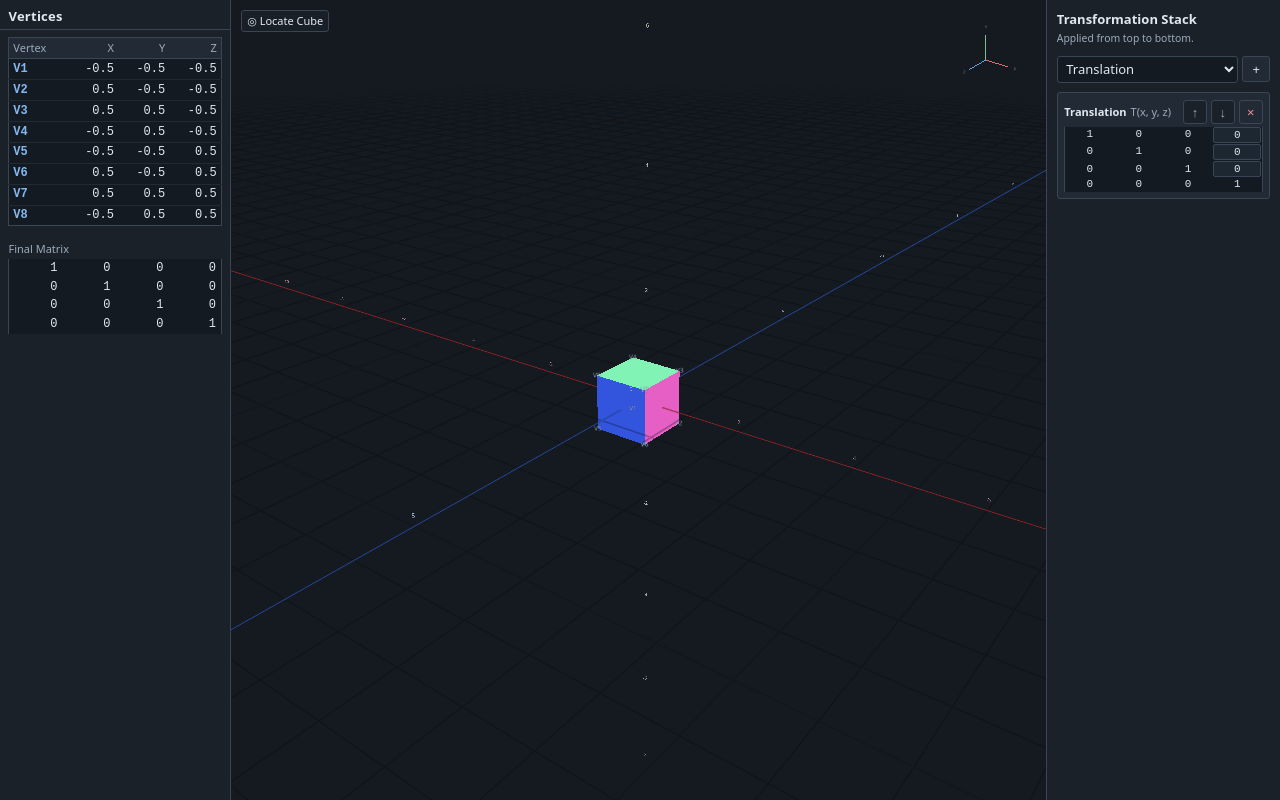
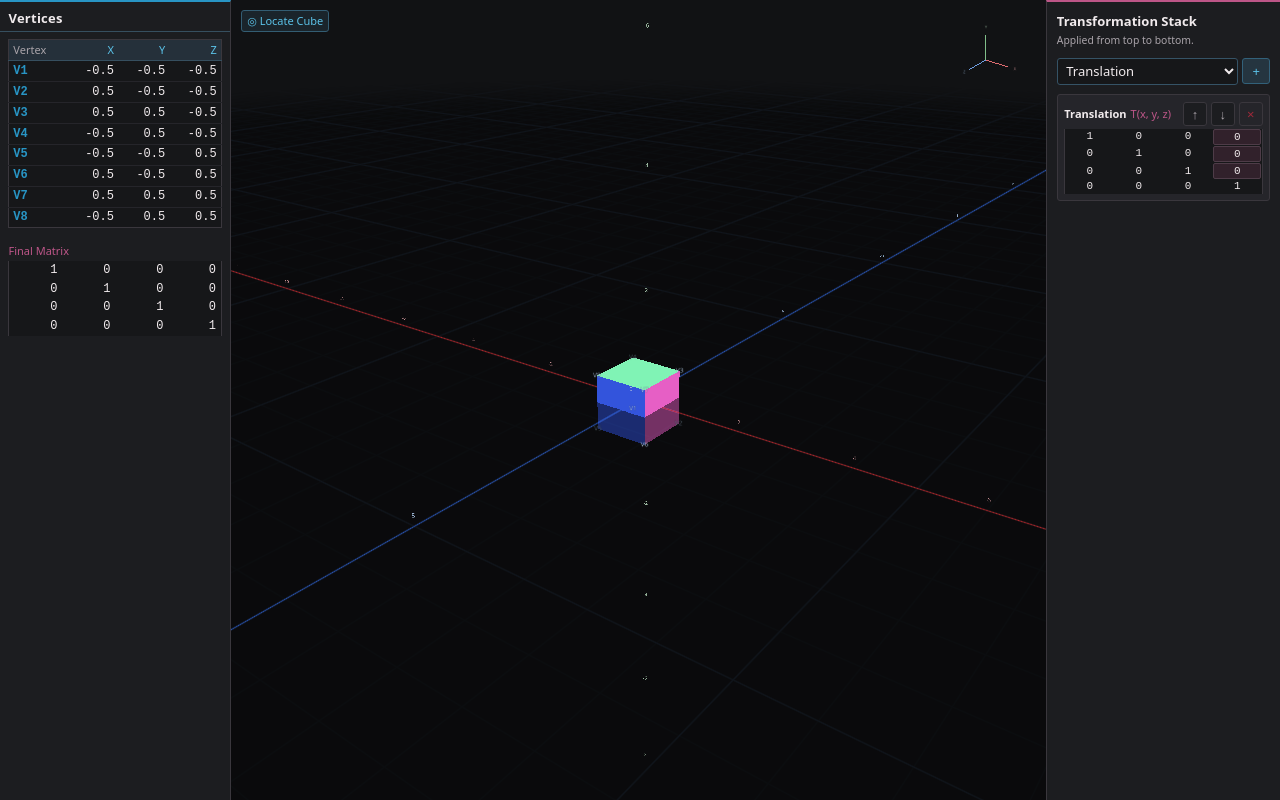
Before and after one commit to auanK/haruka, a Vue app: page / in a window 1280 px wide. Both pictures are taken after a click on the button "Add Transform". Built offline with nearby package versions, Linux system fonts and the light colour scheme.

Commit message:
feat(ui): give Haruka her signature colors

```diff
--- a/src/App.vue
+++ b/src/App.vue
@@ -78,16 +78,25 @@ onBeforeUnmount(() => {
 <style>
 :root {
   color-scheme: dark;
-  --color-background: #151a20;
-  --color-panel: #1b2129;
-  --color-surface: #222b35;
-  --color-surface-hover: #2b3745;
-  --color-border: #3a4655;
-  --color-text: #e1e8f0;
-  --color-text-muted: #9baabc;
-  --color-input: #131a22;
-  --color-accent: #85b7ef;
-  --color-danger: #ef9095;
+  --color-background: #121315;
+  --color-panel: #1c1d20;
+  --color-surface: #25252a;
+  --color-surface-hover: #2d2c31;
+  --color-border: #3a373d;
+
+  --color-text: #f1ebed;
+  --color-text-muted: #aaa4aa;
+  --color-text-subtle: #77727b;
+
+  --color-input: #161719;
+
+  --color-selection-strong: #873765;
+  --color-selection: #bd5688;
+
+  --color-interaction: #2895c5;
+  --color-interaction-light: #5bc2e8;
+
+  --color-danger: #9f293a;
   font:
     13px/1.4 system-ui,
     sans-serif;
@@ -139,7 +148,7 @@ button:disabled {
 input:focus-visible,
 select:focus-visible,
 button:focus-visible {
-  outline: 2px solid var(--color-accent);
+  outline: 2px solid var(--color-interaction);
   outline-offset: 1px;
 }
 .visually-hidden {
@@ -178,20 +187,23 @@ button:focus-visible {
   font-size: 11px;
   padding: 0.15rem 0.4rem;
   min-height: 22px;
-  background: rgba(27, 33, 41, 0.85);
+  background: color-mix(in srgb, var(--color-interaction) 8%, rgba(28, 29, 32, 0.88));
   backdrop-filter: blur(4px);
-  border: 1px solid var(--color-border);
+  border: 1px solid color-mix(in srgb, var(--color-interaction) 40%, var(--color-border));
+  color: var(--color-interaction-light);
 }
 
 .camera-toolbar button:hover:enabled {
-  background: var(--color-surface-hover);
+  background: color-mix(in srgb, var(--color-interaction) 20%, var(--color-surface-hover));
+  border-color: var(--color-interaction);
+  color: var(--color-text);
 }
 
 .camera-toolbar button.active {
-  background: var(--color-accent);
-  color: #151a20;
+  background: var(--color-interaction);
+  color: var(--color-background);
   font-weight: 600;
-  border-color: var(--color-accent);
+  border-color: var(--color-interaction);
 }
 
 @media (max-width: 640px) {
--- a/src/components/GeometryPanel.vue
+++ b/src/components/GeometryPanel.vue
@@ -50,13 +50,14 @@ defineProps<{
   min-width: 210px;
   height: 100%;
   border-right: 1px solid var(--color-border);
+  border-top: 2px solid var(--color-interaction);
   background: var(--color-panel);
   overflow-y: auto;
 }
 
 header {
   padding: 0.5rem 0.65rem 0.35rem;
-  border-bottom: 1px solid var(--color-border);
+  border-bottom: 1px solid color-mix(in srgb, var(--color-interaction) 25%, var(--color-border));
 }
 
 h1 {
@@ -73,6 +74,11 @@ h1 {
   gap: 0.75rem;
 }
 
+.panel-content :deep(caption) {
+  color: var(--color-selection);
+  font-weight: 500;
+}
+
 .vertex-table {
   width: 100%;
   border-collapse: collapse;
@@ -87,16 +93,17 @@ h1 {
 
 .vertex-table thead th {
   padding: 0.2rem 0.3rem;
-  color: var(--color-text-muted);
+  color: var(--color-interaction-light);
   font-family: system-ui, sans-serif;
   font-size: 11px;
   font-weight: 500;
   text-align: right;
-  border-bottom: 1px solid var(--color-border);
-  background: var(--color-surface);
+  border-bottom: 1px solid color-mix(in srgb, var(--color-interaction) 25%, var(--color-border));
+  background: color-mix(in srgb, var(--color-interaction) 10%, var(--color-surface));
 }
 
 .vertex-table thead th:first-child {
+  color: var(--color-text-muted);
   text-align: left;
 }
 
@@ -106,7 +113,7 @@ h1 {
 
 .vertex-table tbody th {
   padding: 0.12rem 0.3rem;
-  color: var(--color-accent);
+  color: var(--color-interaction);
   font-weight: 600;
   text-align: left;
 }
@@ -123,6 +130,7 @@ h1 {
     min-width: 0;
     height: auto;
     border-right: none;
+    border-top: 2px solid var(--color-interaction);
     border-bottom: 1px solid var(--color-border);
   }
 }
--- a/src/components/TransformOperationEditor.vue
+++ b/src/components/TransformOperationEditor.vue
@@ -180,8 +180,9 @@ const selectPlane = (plane: ReflectionPlane) => {
   align-items: center;
   gap: 0.3rem;
   min-height: 18px;
-  color: var(--color-text-muted);
+  color: var(--color-selection);
   font-size: 11px;
+  font-weight: 500;
   white-space: nowrap;
 }
 
@@ -226,9 +227,9 @@ const selectPlane = (plane: ReflectionPlane) => {
   min-height: 0;
   height: 16px;
   padding: 0 1px;
-  border: 1px solid var(--color-border);
+  border: 1px solid color-mix(in srgb, var(--color-selection) 15%, var(--color-border));
   border-radius: 2px;
-  background: color-mix(in srgb, var(--color-accent) 8%, var(--color-input));
+  background: color-mix(in srgb, var(--color-selection) 16%, var(--color-input));
   color: inherit;
   font: inherit;
   line-height: 14px;
@@ -246,19 +247,26 @@ input::-webkit-outer-spin-button {
   appearance: none;
 }
 
-.cell-control:hover {
-  border-color: var(--color-accent);
+.cell-control:hover,
+.axis-selector button:hover:enabled {
+  border-color: var(--color-interaction);
+}
+
+.axis-selector button:not([aria-pressed='true']):hover:enabled {
+  color: var(--color-interaction-light);
 }
 
 .cell-control:focus-visible,
 .angle-editor:focus-within {
-  outline: 2px solid var(--color-accent);
+  outline: 2px solid var(--color-interaction);
   outline-offset: -1px;
+  border-color: var(--color-interaction);
 }
 
 .cell-control[aria-pressed='true'],
 .axis-selector button[aria-pressed='true'] {
-  background: color-mix(in srgb, var(--color-accent) 25%, var(--color-input));
+  background: var(--color-selection-strong);
+  border-color: var(--color-selection);
   color: var(--color-text);
   font-weight: 600;
 }
--- a/src/components/TransformStackPanel.vue
+++ b/src/components/TransformStackPanel.vue
@@ -106,6 +106,7 @@ const addOperation = () =>
   overflow-y: auto;
   padding: 0.75rem;
   border-left: 1px solid var(--color-border);
+  border-top: 2px solid var(--color-selection);
   background: var(--color-panel);
 }
 
@@ -136,10 +137,22 @@ form {
 form select {
   flex: 1;
   min-width: 0;
+  border-color: color-mix(in srgb, var(--color-interaction) 30%, var(--color-border));
+}
+form select:hover {
+  border-color: var(--color-interaction);
 }
 form button {
   width: 28px;
   font-size: 1rem;
+  color: var(--color-interaction-light);
+  border: 1px solid color-mix(in srgb, var(--color-interaction) 45%, var(--color-border));
+  background: color-mix(in srgb, var(--color-interaction) 14%, var(--color-surface));
+}
+form button:hover:enabled {
+  color: #fff;
+  border-color: var(--color-interaction);
+  background: color-mix(in srgb, var(--color-interaction) 26%, var(--color-surface));
 }
 article {
   margin-top: 0.5rem;
@@ -156,13 +169,20 @@ article {
   min-height: 24px;
   padding: 0;
 }
+.operation-controls button:not(.remove):hover:enabled {
+  border-color: var(--color-interaction);
+  color: var(--color-interaction-light);
+}
 .remove {
   color: var(--color-danger);
+}
+.remove:hover:enabled {
+  border-color: var(--color-danger);
 }
 @media (max-width: 640px) {
   .stack-panel {
     flex: 1;
-    border-top: 1px solid var(--color-border);
+    border-top: 2px solid var(--color-selection);
     border-left: 0;
   }
 }
--- a/src/renderer/adaptive-grid.ts
+++ b/src/renderer/adaptive-grid.ts
@@ -48,6 +48,7 @@ const fragmentShader = /* glsl */ `
   uniform vec2 uMinorPhase;
   uniform vec2 uMajorPhase;
   uniform float uFadeRadius;
+  uniform vec3 uGroundColor;
   uniform vec3 uGridColor;
   uniform vec3 uMajorColor;
   uniform vec3 uXAxisColor;
@@ -83,21 +84,23 @@ const fragmentShader = /* glsl */ `
     // Z Axis line (x = 0)
     float zAxis = 1.0 - min(abs(pos.x + uCenter.x) / dPos.x, 1.0);
 
-    vec4 color = vec4(0.0);
+    // Base ground fill respecting circular fade radius
+    vec4 color = vec4(uGroundColor, 0.5 * alpha);
 
     if (minorLine > 0.05) {
-      color = vec4(uGridColor, minorLine * 0.35 * alpha);
+      vec4 minorCol = vec4(uGridColor, max(color.a, minorLine * 0.45 * alpha));
+      color = mix(color, minorCol, minorLine);
     }
     if (majorLine > 0.05) {
-      vec4 majorCol = vec4(uMajorColor, majorLine * 0.65 * alpha);
+      vec4 majorCol = vec4(uMajorColor, max(color.a, majorLine * 0.7 * alpha));
       color = mix(color, majorCol, majorLine);
     }
     if (xAxis > 0.05) {
-      vec4 xCol = vec4(uXAxisColor, xAxis * 0.85 * alpha);
+      vec4 xCol = vec4(uXAxisColor, max(color.a, xAxis * 0.9 * alpha));
       color = mix(color, xCol, xAxis);
     }
     if (zAxis > 0.05) {
-      vec4 zCol = vec4(uZAxisColor, zAxis * 0.85 * alpha);
+      vec4 zCol = vec4(uZAxisColor, max(color.a, zAxis * 0.9 * alpha));
       color = mix(color, zCol, zAxis);
     }
 
@@ -119,6 +122,7 @@ export const createAdaptiveGrid = (): AdaptiveGrid => {
     uMinorPhase: { value: new Vector2() },
     uMajorPhase: { value: new Vector2() },
     uFadeRadius: { value: 50.0 },
+    uGroundColor: { value: new Color(0x181a1d) },
     uGridColor: { value: new Color(0x29323d) },
     uMajorColor: { value: new Color(0x435263) },
     uXAxisColor: { value: new Color(0xdd6b70) },
--- a/src/renderer/scene.ts
+++ b/src/renderer/scene.ts
@@ -28,7 +28,7 @@ export type HarukaScene = {
 
 export const createHarukaScene = (): HarukaScene => {
   const scene = new Scene()
-  scene.background = new Color(0x151a20)
+  scene.background = new Color(0x111214)
   const camera = new PerspectiveCamera(45, 1, 0.1, 1000)
   camera.position.set(9, 7, 12)
   camera.lookAt(0, 0, 0)
```
Also changed, not shown: 1 other file (tests, documents, lock files or other folders).
